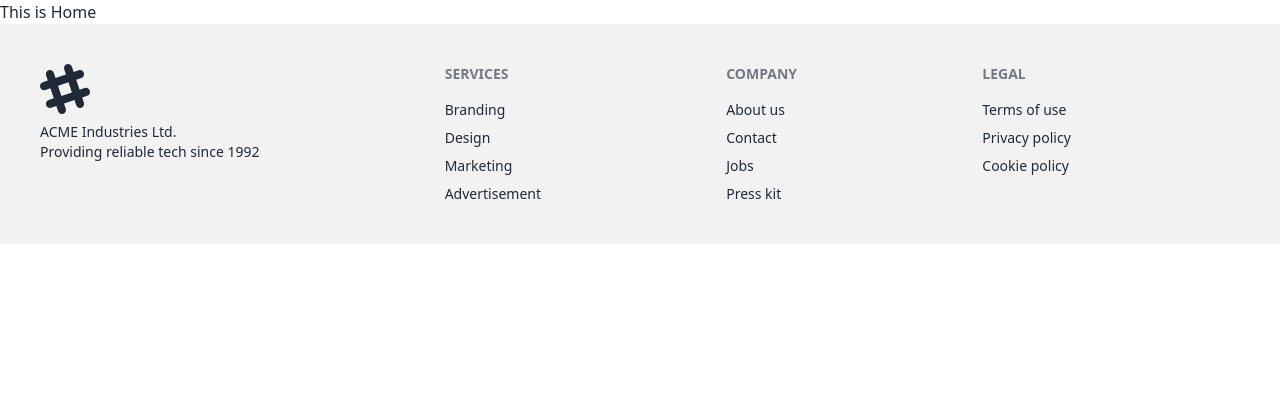
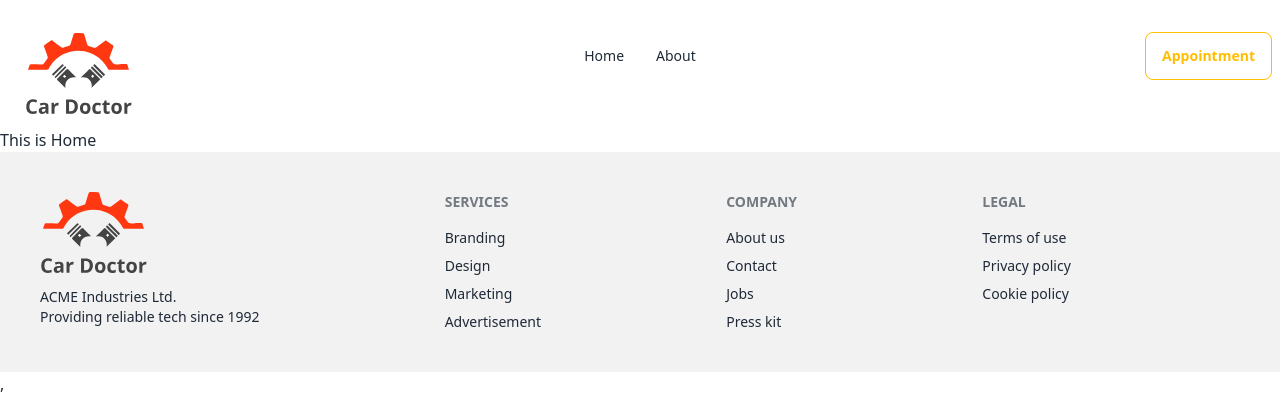
Before and after one commit to sifat26/Car-doctor-client, a React (Vite) app: page / in a window 1280 px wide. Shown: the top 410 px of the page. Built offline with nearby package versions, Linux system fonts and the light colour scheme.

Commit message:
Navbar Updated

```diff
--- a/src/Layout/Root.jsx
+++ b/src/Layout/Root.jsx
@@ -1,11 +1,14 @@
 import { Outlet } from "react-router-dom";
 import Footer from "../Pages/Shared/Footer";
+import NavBar from "../Pages/Shared/NavBar";
 
 const Root = () => {
     return (
         <div>
+            <NavBar/>
             <Outlet></Outlet>
             <Footer/>
+
 
         </div>
     );
--- a/src/Pages/Shared/Footer.jsx
+++ b/src/Pages/Shared/Footer.jsx
@@ -1,18 +1,9 @@
+import logo from '../../../assets/logo.svg'
 const Footer = () => {
   return (
     <footer className="footer p-10 bg-base-200 text-base-content">
       <aside>
-        <svg
-          width="50"
-          height="50"
-          viewBox="0 0 24 24"
-          xmlns="http://www.w3.org/2000/svg"
-          fillRule="evenodd"
-          clipRule="evenodd"
-          className="fill-current"
-        >
-          <path d="M22.672 15.226l-2.432.811.841 2.515c.33 1.019-.209 2.127-1.23 2.456-1.15.325-2.148-.321-2.463-1.226l-.84-2.518-5.013 1.677.84 2.517c.391 1.203-.434 2.542-1.831 2.542-.88 0-1.601-.564-1.86-1.314l-.842-2.516-2.431.809c-1.135.328-2.145-.317-2.463-1.229-.329-1.018.211-2.127 1.231-2.456l2.432-.809-1.621-4.823-2.432.808c-1.355.384-2.558-.59-2.558-1.839 0-.817.509-1.582 1.327-1.846l2.433-.809-.842-2.515c-.33-1.02.211-2.129 1.232-2.458 1.02-.329 2.13.209 2.461 1.229l.842 2.515 5.011-1.677-.839-2.517c-.403-1.238.484-2.553 1.843-2.553.819 0 1.585.509 1.85 1.326l.841 2.517 2.431-.81c1.02-.33 2.131.211 2.461 1.229.332 1.018-.21 2.126-1.23 2.456l-2.433.809 1.622 4.823 2.433-.809c1.242-.401 2.557.484 2.557 1.838 0 .819-.51 1.583-1.328 1.847m-8.992-6.428l-5.01 1.675 1.619 4.828 5.011-1.674-1.62-4.829z"></path>
-        </svg>
+       <img src={logo} alt="" />
         <p>
           ACME Industries Ltd.
           <br />
--- a/src/Pages/Shared/NavBar.jsx
+++ b/src/Pages/Shared/NavBar.jsx
@@ -1,6 +1,18 @@
+import { Link } from 'react-router-dom';
+import logo from '../../../assets/logo.svg'
+
 const NavBar = () => {
+    const navItems=<>
+    <li>
+      <Link to="/">Home</Link>
+    </li>
+    <li>
+      <Link to="/about">About</Link>
+    </li>
+
+    </>
   return (
-    <div className="navbar bg-base-100">
+    <div className="navbar bg-base-100 h-28 mb-4">
       <div className="navbar-start">
         <div className="dropdown">
           <div tabIndex={0} role="button" className="btn btn-ghost lg:hidden">
@@ -23,52 +35,21 @@ const NavBar = () => {
             tabIndex={0}
             className="menu menu-sm dropdown-content mt-3 z-[1] p-2 shadow bg-base-100 rounded-box w-52"
           >
-            <li>
-              <a>Item 1</a>
-            </li>
-            <li>
-              <a>Parent</a>
-              <ul className="p-2">
-                <li>
-                  <a>Submenu 1</a>
-                </li>
-                <li>
-                  <a>Submenu 2</a>
-                </li>
-              </ul>
-            </li>
-            <li>
-              <a>Item 3</a>
-            </li>
+            {navItems}
+
           </ul>
         </div>
-        <a className="btn btn-ghost text-xl">daisyUI</a>
+        <Link to='/' className="btn btn-ghost text-xl">
+            <img src={logo} alt="" />
+        </Link>
       </div>
       <div className="navbar-center hidden lg:flex">
         <ul className="menu menu-horizontal px-1">
-          <li>
-            <a>Item 1</a>
-          </li>
-          <li>
-            <details>
-              <summary>Parent</summary>
-              <ul className="p-2">
-                <li>
-                  <a>Submenu 1</a>
-                </li>
-                <li>
-                  <a>Submenu 2</a>
-                </li>
-              </ul>
-            </details>
-          </li>
-          <li>
-            <a>Item 3</a>
-          </li>
+          {navItems}
         </ul>
       </div>
       <div className="navbar-end">
-        <a className="btn">Button</a>
+        <button className='btn btn-outline btn-warning'>Appointment</button>
       </div>
     </div>
   );
--- a/src/Routes/Router.jsx
+++ b/src/Routes/Router.jsx
@@ -1,6 +1,7 @@
 import { createBrowserRouter } from "react-router-dom";
 import Home from "../Pages/Home";
 import Root from "../Layout/Root";
+import NavBar from "../Pages/Shared/NavBar";
 
 const router = createBrowserRouter([
     {
@@ -10,6 +11,10 @@ const router = createBrowserRouter([
         {
             path:'/',
             element:<Home></Home>
+        },
+        {
+          path:'/navbar',
+          element:<NavBar></NavBar>
         }
       ]
     },
--- a/src/main.jsx
+++ b/src/main.jsx
@@ -7,7 +7,9 @@ import {
 } from "react-router-dom";
 import router from './Routes/Router.jsx';
 ReactDOM.createRoot(document.getElementById('root')).render(
-  <React.StrictMode>
+  <div className='max-w-7xl mx-auto'>
+    <React.StrictMode>
     <RouterProvider router={router} />
   </React.StrictMode>,
+  </div>
 )
```
